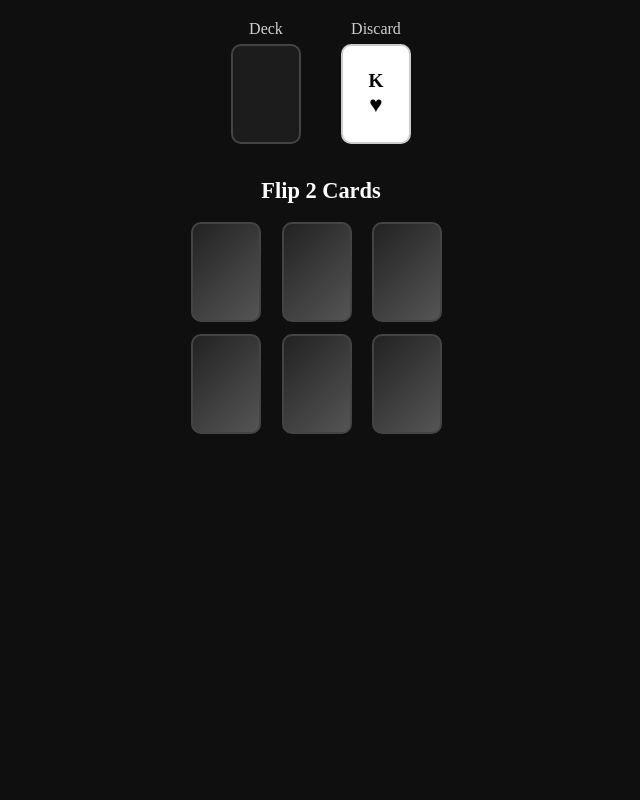
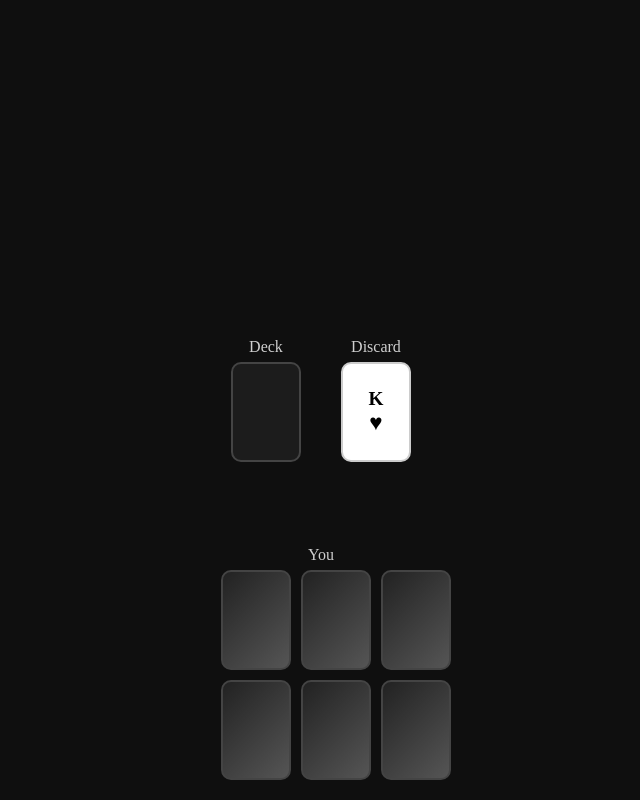
Before and after one commit to JacksonTuttle/Tuttle-sGames, a React (Vite) app: page /#/games/golf/play-against-ai in a window 1280 px wide. Shown: the whole page, without its empty margins (319-959 px from the left). Built offline with nearby package versions, Linux system fonts and the light colour scheme.

Commit message:
Layout looks good on Desktop

```diff
--- a/src/pages/games/golf/PlayAgainstAI/Game/PlayAgainstAIGame.css
+++ b/src/pages/games/golf/PlayAgainstAI/Game/PlayAgainstAIGame.css
@@ -1,22 +1,85 @@
-.ai-game-wrapper {
+/* ------------------------------------------------ */
+/* BACKGROUND + WRAPPER                             */
+/* ------------------------------------------------ */
+
+.table {
+  position: relative;
   width: 100%;
-  min-height: 100vh;
-  padding: 20px;
-
-  display: flex;
-  flex-direction: column;
-  align-items: center;
-  gap: 24px;
-
+  height: 100vh;
   background: #0f0f0f;
   color: white;
+  overflow: hidden;
+  padding: 80px;
 }
 
-/* Draw piles */
-.draw-area {
+/* ------------------------------------------------ */
+/* PLAYER AREAS                                     */
+/* ------------------------------------------------ */
+
+.player-area {
+  position: absolute;
+  transform-style: preserve-3d;
+  text-align: center;
+
+  /* ❗ REMOVE ALL FLEX — FLEX BREAKS ROTATION */
+}
+
+.player-label {
+  margin-bottom: 6px;
+  opacity: 0.8;
+  font-size: 1rem;
+}
+
+/* ------------------------------------------------ */
+/* PLAYER POSITIONS                                 */
+/* ------------------------------------------------ */
+
+.ai-top {
+  top: 20px;
+  left: 50%;
+  transform: translateX(-50%);
+}
+
+.player-bottom {
+  bottom: 20px;
+  left: 50%;
+  transform: translateX(-50%);
+}
+
+.ai-left {
+  top: 50%;
+  left: 20px;
+}
+
+.ai-right {
+  top: 50%;
+  right: 20px;
+}
+
+/* ------------------------------------------------ */
+/* BASE GRID (UNROTATED)                            */
+/* ------------------------------------------------ */
+
+.grid-3x2 {
+  width: 200px;
+  display: grid;
+  grid-template-columns: repeat(3, 1fr);
+  gap: 10px;
+  transform-style: preserve-3d;
+}
+
+/* ------------------------------------------------ */
+/* CENTER AREA                                      */
+/* ------------------------------------------------ */
+
+.center-area {
+  position: absolute;
+  top: 50%;
+  left: 50%;
+  transform: translate(-50%, -50%);
   display: flex;
   gap: 40px;
-  margin-bottom: 10px;
+  align-items: center;
 }
 
 .pile-container {
@@ -30,7 +93,6 @@
   opacity: 0.8;
 }
 
-/* Deck card back */
 .deck-card {
   width: 70px;
   height: 100px;
@@ -39,42 +101,27 @@
   border: 2px solid #444;
 }
 
-/* Drawn card */
-.drawn-card-area {
-  margin-top: -10px;
+.drawn-card {
+  margin-top: 10px;
   text-align: center;
 }
 
-.discard-btn {
-  margin-top: 8px;
-  padding: 10px 20px;
-  border-radius: 12px;
-  background: #444;
-  border: none;
-  color: white;
-  font-weight: 600;
-  cursor: pointer;
+/* ------------------------------------------------ */
+/* SIDE PLAYER ROTATION (THE FIX)                   */
+/* ------------------------------------------------ */
+
+.ai-left {
+  position: absolute;
+  top: 50%;
+  left: 130px;                 /* move closer/farther from edge as you like */
+  transform: translate(-50%, -50%) rotate(90deg);
+  transform-origin: center center;
 }
 
-.discard-btn:hover {
-  background: #555;
+.ai-right {
+  position: absolute;
+  top: 50%;
+  right: 130px;                /* move closer/farther from edge as you like */
+  transform: translate(50%, -50%) rotate(-90deg);
+  transform-origin: center center;
 }
-
-/* Grid layout */
-.player-grid {
-  width: 260px;
-  display: grid;
-  grid-template-columns: repeat(3, 1fr);
-  gap: 12px;
-}
-
-.grid-slot {
-  cursor: pointer;
-}
-
-.section-label {
-  margin-bottom: -6px;
-  font-size: 1.4rem;
-  font-weight: 700;
-  text-align: center;
-}
--- a/src/pages/games/golf/PlayAgainstAI/Game/PlayAgainstAIGame.jsx
+++ b/src/pages/games/golf/PlayAgainstAI/Game/PlayAgainstAIGame.jsx
@@ -195,10 +195,46 @@ export default function PlayAgainstAIGame({ aiCount, rounds }) {
   // 🔹 UI RENDER
   // ------------------------------
   return (
-    <div className="ai-game-wrapper">
+  <div className="table">
 
-      {/* DRAW AREA */}
-      <div className="draw-area">
+    {/* AI TOP (always AI #1) */}
+    {aiGrids[0] && (
+      <div className="ai-top player-area">
+        <div className="player-label">AI 1</div>
+        <div className="grid-3x2">
+          {aiGrids[0].map((card) => (
+            <Card key={card.id} card={card} faceUp={card.faceUp} />
+          ))}
+        </div>
+      </div>
+    )}
+
+{/* AI LEFT (AI #2) */}
+{aiGrids[1] && (
+  <div className="player-area ai-left">
+    <div className="player-label">AI 2</div>
+    <div className="grid-3x2">
+      {aiGrids[1].map((card) => (
+        <Card key={card.id} card={card} faceUp={card.faceUp} />
+      ))}
+    </div>
+  </div>
+)}
+
+{/* AI RIGHT (AI #3) */}
+{aiGrids[2] && (
+  <div className="player-area ai-right">
+    <div className="player-label">AI 3</div>
+    <div className="grid-3x2">
+      {aiGrids[2].map((card) => (
+        <Card key={card.id} card={card} faceUp={card.faceUp} />
+      ))}
+    </div>
+  </div>
+)}
+
+    {/* CENTER AREA (deck + discard + drawn card) */}
+    <div className="center-area">
       <div className="pile-container" onClick={drawFromDeck}>
         <div className="pile-label">Deck</div>
         <div className="deck-card card-back"></div>
@@ -206,50 +242,37 @@ export default function PlayAgainstAIGame({ aiCount, rounds }) {
 
       <div className="pile-container" onClick={drawFromDiscard}>
         <div className="pile-label">Discard</div>
-
         {discardPile.length > 0 ? (
           <Card card={discardPile[discardPile.length - 1]} faceUp={true} />
         ) : (
           <div className="deck-card card-back"></div>
         )}
       </div>
+
+      {drawnCard && (
+        <div className="drawn-card">
+          <Card card={drawnCard} faceUp={true} />
+        </div>
+      )}
     </div>
 
-      {/* DRAWN CARD */}
-      {drawnCard && (
-        <div className="drawn-card-area">
-          <h3>Drawn Card</h3>
-          <Card card={drawnCard} faceUp={true} />
-          <button className="discard-btn" onClick={discardDrawn}>
-            Discard
-          </button>
-        </div>
-      )}
-
-      {/* PLAYER GRID */}
-      <h2 className="section-label">
-        {phase === "initial-flip"
-          ? "Flip 2 Cards"
-          : "Your Grid"}
-      </h2>
-
-      <div className="player-grid">
+    {/* PLAYER BOTTOM (YOU) */}
+    <div className="player-bottom player-area">
+      <div className="player-label">You</div>
+      <div className="grid-3x2">
         {playerGrid.map((card, i) => (
           <div
             key={card.id}
             className="grid-slot"
             onClick={() =>
-              phase === "initial-flip"
-                ? handleInitialFlip(i)
-                : handleSwap(i)
+              phase === "initial-flip" ? handleInitialFlip(i) : handleSwap(i)
             }
           >
             <Card card={card} faceUp={card.faceUp} />
           </div>
         ))}
       </div>
-
-      {/* TODO → AI GRIDS HIDDEN FOR NOW */}
+    </div>
 
   </div>
 );
```
Lines whose indentation alone changed are shown as unchanged.
